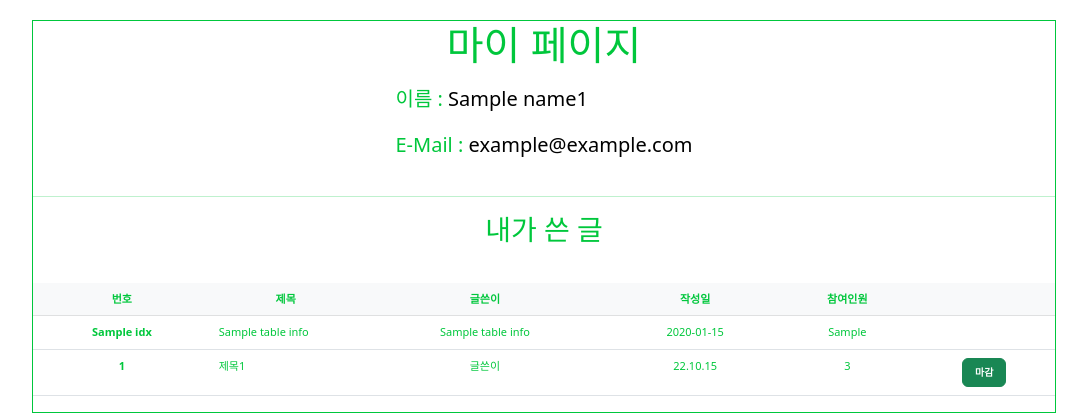
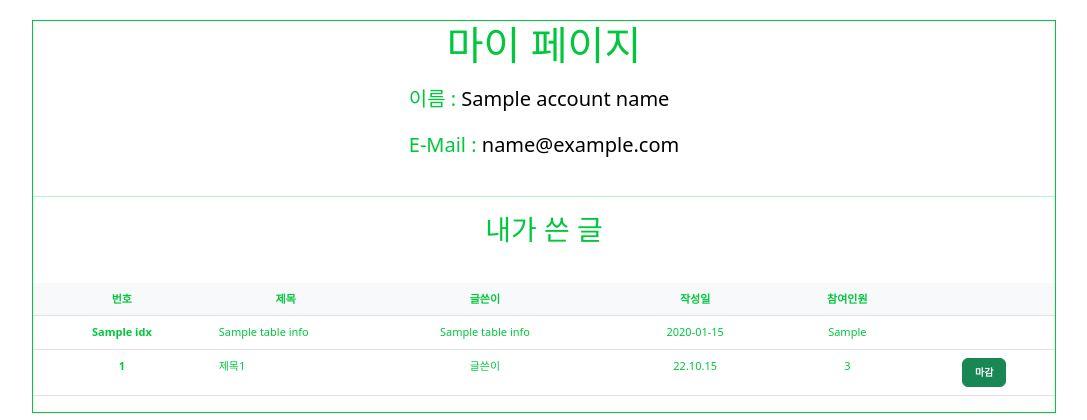
Before and after one commit to Denia-park/KraftonJungle_1st_Week0_Team_1, a Flask app: template templates/mypage.html in a window 1280 px wide. Shown: the top 420 px of the page, without its empty margins (96-1183 px from the left). Run offline with Flask 2, Linux system fonts and the light colour scheme; the template is opened without the code that fills it: most values are stand-ins (such as "Sample title", 1, 10 or a date in 2020).

Commit message:
마이 페이지에서 쿠키의 정보를 따서 이름 및 이메일 작성
close #1

```diff
--- a/app.py
+++ b/app.py
@@ -125,11 +125,17 @@ def login():
 
 @app.route('/mypage')
 def mypage_page():
+    my_account = request.cookies.get("account")
+    print(my_account)
+    account_email = my_account.split("/")[0]
+    account_name = my_account.split("/")[1]
+
     table_infos = [
         {"idx": 1, "title": "Jinja제목1", "name": "Jinja이름1", "status": "모집중", "post-date": "22-10-14", "join-num": 3},
         {"idx": 2, "title": "Jinja제목2", "name": "Jinja이름2", "post-date": "22-10-11", "join-num": 5}
     ]
-    return render_template('mypage.html', name1="형기", tableInfoList=table_infos)
+    return render_template('mypage.html', account_name=account_name, account_email=account_email,
+                           tableInfoList=table_infos)
 
 
 # API 역할을 하는 부분
--- a/templates/mypage.html
+++ b/templates/mypage.html
@@ -92,10 +92,10 @@
     <div class="myInfoDiv">
         <div class="myDetail">
             <div>이름 :
-                <p class="inner_info">{{ name1 }}</p>
+                <p class="inner_info">{{ account_name }}</p>
             </div>
             <div>E-Mail :
-                <p class="inner_info">example@example.com</p>
+                <p class="inner_info">{{ account_email }}</p>
             </div>
         </div>
 
```
